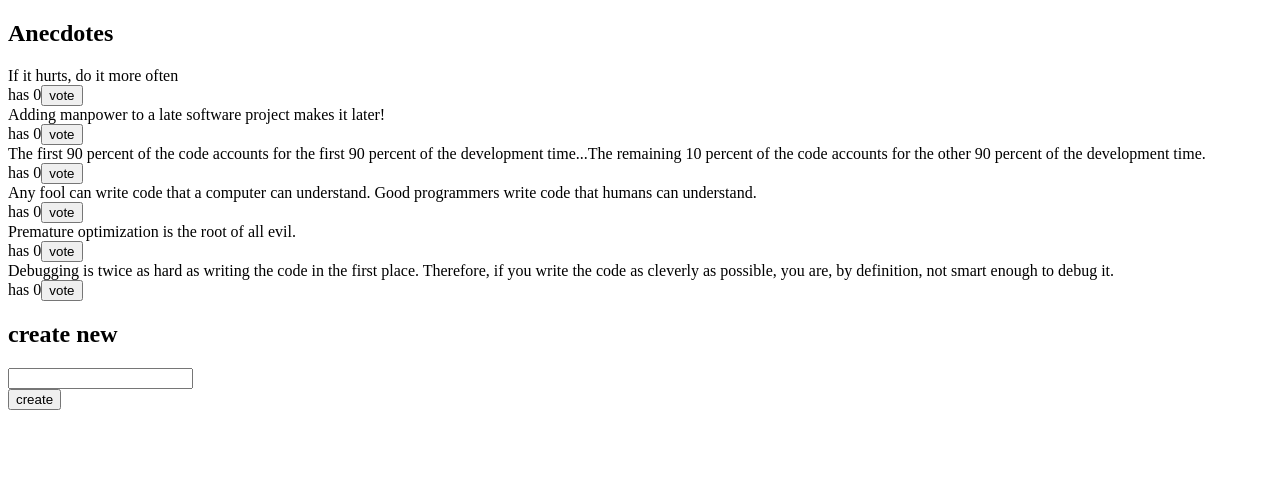
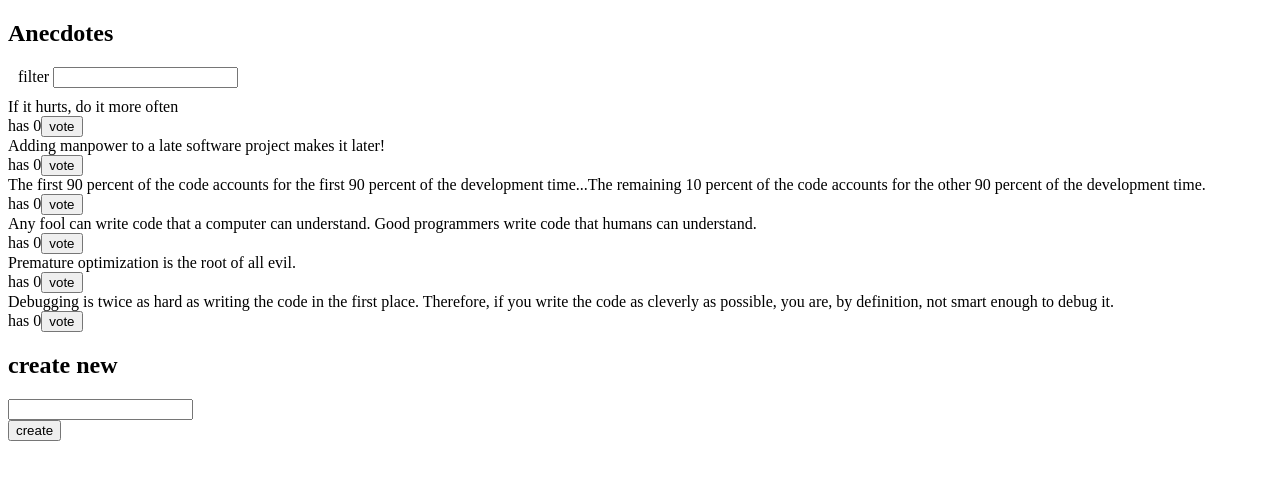
Before and after one commit to halfbackchampion/anecdotes, a React (Create React App) app: page / in a window 1280 px wide. Shown: the top 480 px of the page. Built offline with nearby package versions, Linux system fonts and the light colour scheme.

Commit message:
added ability to filter anecdotes by included strings

```diff
--- a/src/components/AnecdoteList.js
+++ b/src/components/AnecdoteList.js
@@ -1,9 +1,11 @@
 import { useSelector, useDispatch } from "react-redux";
 import { addVote } from '../reducers/anecdoteReducer'
 import { setNotification } from "../reducers/notificationReducer";
+import Filter from "./Filter"
 
 const AnecdoteList = () => {
   const anecdotes = useSelector(state => state.anecdotes)
+  const filter = useSelector(state => state.filter)
   const dispatch = useDispatch()
 
   const vote = (id) => {
@@ -16,12 +18,14 @@ const AnecdoteList = () => {
     setTimeout(() => dispatch(setNotification("")), 5000)
   }
 
-  const sortedAnecdotes = [...anecdotes]
+  const filteredAnecdotes = anecdotes.filter(a => a.content.includes(filter))
+  const sortedAnecdotes = [...filteredAnecdotes]
   sortedAnecdotes.sort((a,b) => b.votes - a.votes)
 
   return(
     <div>
       <h2>Anecdotes</h2>
+      <Filter/>
       {sortedAnecdotes.map(anecdote =>
         <div key={anecdote.id}>
           <div>
--- /dev/null
+++ b/src/components/Filter.js
@@ -0,0 +1,21 @@
+import { useDispatch } from "react-redux"
+import { setFilter } from "../reducers/filterReducer"
+
+const Filter = () => {
+    const dispatch = useDispatch()
+
+    const handleChange = (e) => {
+        console.log(e.target.value)
+        dispatch(setFilter(e.target.value))
+    }
+    const style = {
+        margin: 10
+    }
+    return(
+        <div style = {style}>
+            filter <input onChange = {handleChange}/>
+        </div>
+    )
+}
+
+export default Filter
--- /dev/null
+++ b/src/reducers/filterReducer.js
@@ -0,0 +1,16 @@
+import { createSlice } from "@reduxjs/toolkit";
+
+const initialState = ""
+
+const filterSlice = createSlice({
+    name: "filter",
+    initialState,
+    reducers: {
+        setFilter(state, action){
+            return action.payload
+        }
+    }
+})
+
+export const {setFilter} = filterSlice.actions
+export default filterSlice.reducer
--- a/src/reducers/store.js
+++ b/src/reducers/store.js
@@ -1,11 +1,13 @@
 import anecdoteReducer from './anecdoteReducer'
 import notificationReducer from "./notificationReducer"
+import filterReducer from './filterReducer'
 import { configureStore } from '@reduxjs/toolkit'
 
 const store = configureStore({
   reducer: {
     anecdotes: anecdoteReducer,
-    notification: notificationReducer
+    notification: notificationReducer,
+    filter: filterReducer
   }
 })
 
```
